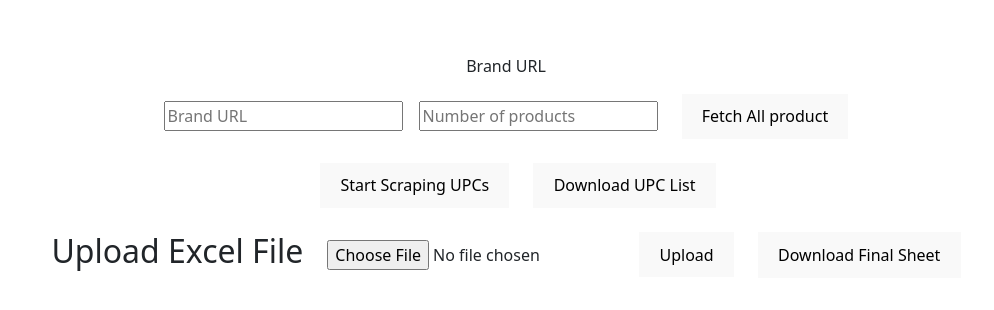
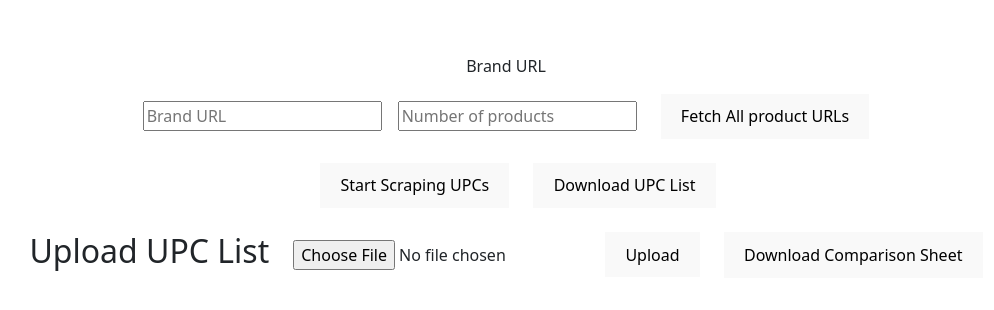
Before and after one commit to Sprem143/belk_brand_f, a React (Vite) app: page / in a window 1280 px wide. Shown: the part 234-544 px from the top of the page, without its empty margins (134-1128 px from the left). Built offline with nearby package versions, Linux system fonts and the light colour scheme.

Commit message:
btn changes

```diff
--- a/src/App.jsx
+++ b/src/App.jsx
@@ -102,7 +102,7 @@ function App() {
       const url = window.URL.createObjectURL(new Blob([response.data]));
       const link = document.createElement('a');
       link.href = url;
-      link.setAttribute('download', 'finalsheet.xlsx'); // File name
+      link.setAttribute('download', 'comparison_sheet.xlsx'); // File name
       document.body.appendChild(link);
       link.click();
       link.remove();
@@ -123,7 +123,7 @@ function App() {
     <input type="text" onChange={(e) => setUrl(e.target.value)} placeholder='Brand URL' />
     <input type="text" className='ms-3' onChange={(e) => setNum(e.target.value)} placeholder='Number of products' />
 
-    <button className='ms-4' onClick={fetchbrand}>Fetch All product</button>
+    <button className='ms-4' onClick={fetchbrand}>Fetch All product URLs</button>
     <br />
     {/* <input type="text" onChange={(e) => setPurl(e.target.value)} placeholder='Brand URL' /> */}
     <button className='ms-4' onClick={scrapproduct}>Start Scraping UPCs</button>
@@ -132,12 +132,12 @@ function App() {
       </button>
 
       <div className='d-flex mt-4'>
-        <h2 className='me-4'>Upload Excel File</h2>
+        <h2 className='me-4'>Upload UPC List</h2>
         <form onSubmit={handleSubmit}>
           <input type="file" onChange={handleFileChange} accept=".xlsx, .xls" />
           <button className='me-4' type="submit">Upload</button>
         </form>
-        <button onClick={downloadFinalSheet}>Download Final Sheet</button>
+        <button onClick={downloadFinalSheet}>Download Comparison Sheet</button>
 
       </div>
    </div>
```
